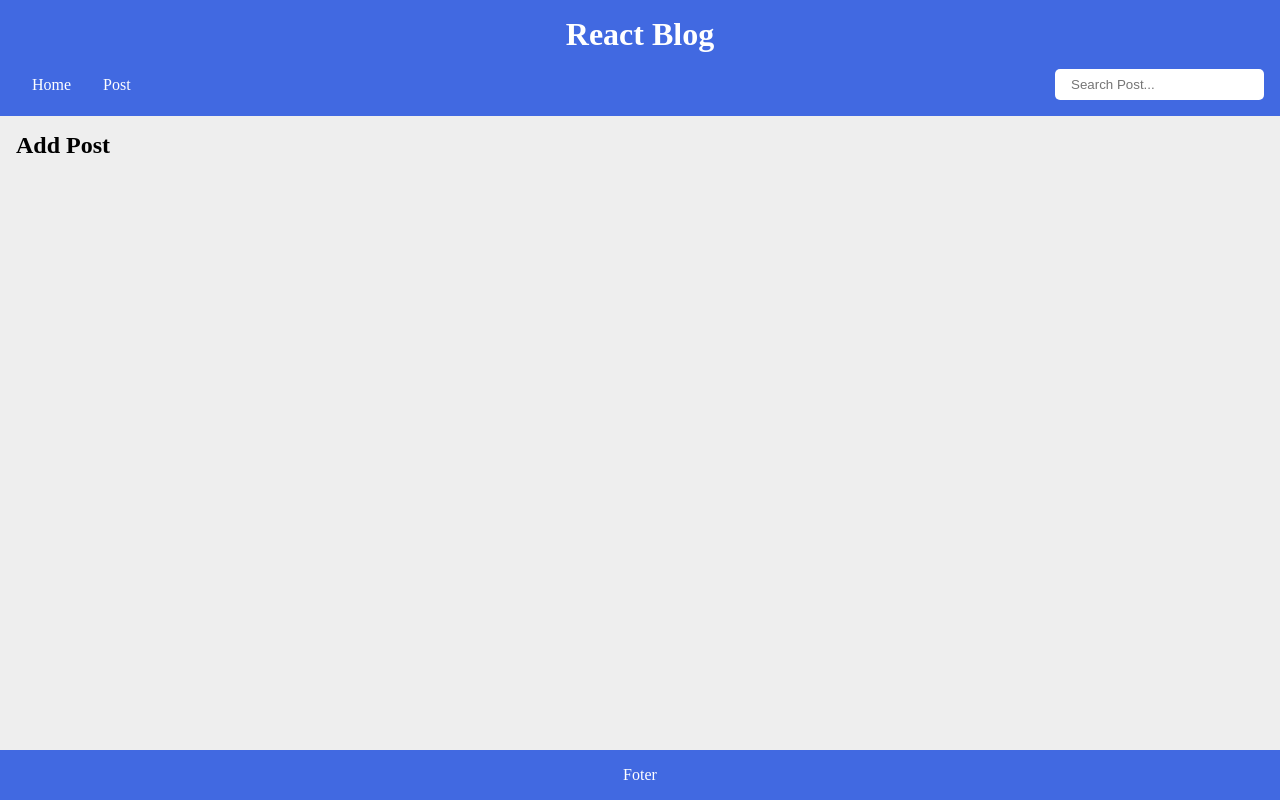
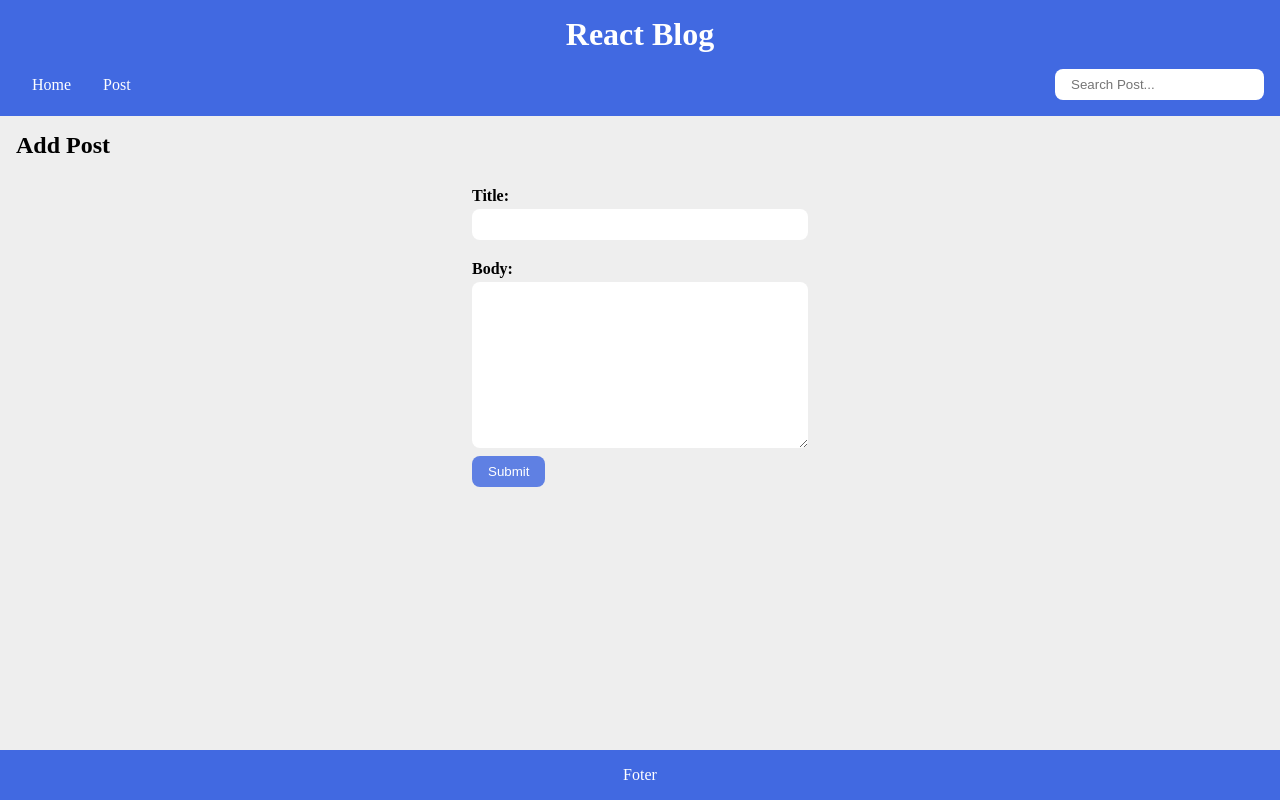
Before and after one commit to AmoroBG/react-blog, a React (Vite) app: page /add-post in a window 1280 px wide. Built offline with nearby package versions, Linux system fonts and the light colour scheme.

Commit message:
Create add post form and functionality

```diff
--- a/src/App.jsx
+++ b/src/App.jsx
@@ -7,15 +7,50 @@ import EditPostPage from "./components/EditPostPage";
 import MissingPage from "./components/MissingPage";
 import Footer from "./components/Footer";
 import { Routes, Route } from "react-router-dom";
+import { useState } from "react";
 
 function App() {
+  const [posts, setPosts] = useState([
+    { id: 1, title: "Post 1", body: "Post 1 Content" },
+    { id: 2, title: "Post 2", body: "Post Two Body" },
+    { id: 3, title: "Post 3", body: "Post 3 Content" },
+  ]);
+  const [postTitle, setPostTitle] = useState("");
+  const [postBody, setPostBody] = useState("");
+
+  const handleSubmit = (e) => {
+    e.preventDefault();
+    const id = posts.length ? Number(posts[posts.length - 1].id) + 1 : 1;
+    const newPost={id, title:postTitle, body:postBody}
+    const allPosts=[...posts, newPost]
+    setPosts(allPosts)
+    setPostTitle("")
+    setPostBody("")
+  };
+
   return (
     <div className="App">
       <Header />
       <Routes>
-        <Route exact path="/" element={<Home />} />
+        <Route
+          exact
+          path="/"
+          element={<Home posts={posts} setPosts={setPosts} />}
+        />
         <Route exact path="/post" element={<Post />} />
-        <Route exac path="/add-post" element={<AddPost />} />
+        <Route
+          exac
+          path="/add-post"
+          element={
+            <AddPost
+              postTitle={postTitle}
+              setPostTitle={setPostTitle}
+              postBody={postBody}
+              setPostBody={setPostBody}
+              handleSubmit={handleSubmit}
+            />
+          }
+        />
         <Route exact path="/post/:id" element={<PostDetailsPage />} />
         <Route exact path="/edit-post" element={<EditPostPage />} />
         <Route exact path="*" element={<MissingPage />} />
--- a/src/components/AddPost.jsx
+++ b/src/components/AddPost.jsx
@@ -1,9 +1,36 @@
 import React from "react";
 
-const AddPost = () => {
+const AddPost = ({
+  postTitle,
+  setPostTitle,
+  postBody,
+  setPostBody,
+  handleSubmit,
+}) => {
   return (
     <main className="add-post">
       <h2>Add Post</h2>
+      <form className="add-post-form" onSubmit={handleSubmit}>
+        <div className="post title">
+          <label htmlFor="title">Title:</label>
+          <input
+            type="text"
+            value={postTitle}
+            onChange={(e) => setPostTitle(e.target.value)}
+          />
+        </div>
+        <div className="post-body">
+          <label htmlFor="body">Body:</label>
+          <textarea
+            id=""
+            cols="30"
+            rows="10"
+            value={postBody}
+            onChange={(e) => setPostBody(e.target.value)}
+          ></textarea>
+        </div>
+        <button type="submit">Submit</button>
+      </form>
     </main>
   );
 };
--- /dev/null
+++ b/src/components/Feed.jsx
@@ -0,0 +1,12 @@
+import React from "react";
+
+const Feed = ({ post }) => {
+  return (
+    <li>
+      <h2>{post.title}</h2>
+      <p>{post.body.length <= 100 ? post.body : post.body.slice(0, 100)}</p>
+    </li>
+  );
+};
+
+export default Feed;
--- a/src/components/Home.jsx
+++ b/src/components/Home.jsx
@@ -1,9 +1,22 @@
 import React from "react";
+import { Link } from "react-router-dom";
+import Feed from "./Feed";
 
-const Home = () => {
+const Home = ({ posts }) => {
   return (
     <main className="home">
-      <h2>Home</h2>
+      <h1>All Posts</h1>
+      {posts.length ? (
+        <ul>
+          {posts.map((post) => (
+            <Feed key={post.id} post={post} />
+          ))}
+        </ul>
+      ) : (
+        <p>
+          No posts to display... <Link to="/add-post">Create Post</Link>
+        </p>
+      )}
     </main>
   );
 };
--- a/src/index.css
+++ b/src/index.css
@@ -69,9 +69,47 @@ main{
   flex: 1;
   padding: 1rem;
 }
-
-
-
+main h1{
+  text-align: center;
+}
+main li{
+  margin: 0.55rem 0;
+}
+main form{
+  width: 25rem;
+ margin: 0 auto;
+ padding: 1rem 2rem;
+  display: flex;
+  flex-direction: column;
+}
+form div{
+  display: flex;
+  flex-direction: column;
+  margin: 0.5rem 0;
+}
+label{
+  font-weight: bold;
+  padding: 0.25rem 0;
+}
+input, textarea{
+  border-radius: 8px;
+  border: none;
+  outline: none;
+  padding: 0.5rem 1rem;
+}
+button{
+  width: fit-content;
+  padding: 0.5rem 1rem;
+  border: none;
+  outline: none;
+  border-radius: 8px;
+  background-color: #4169e1d2;
+  color: white;
+}
+button:hover{
+  background-color: royalblue;
+  font-weight: bold;
+}
 
 
 
```
